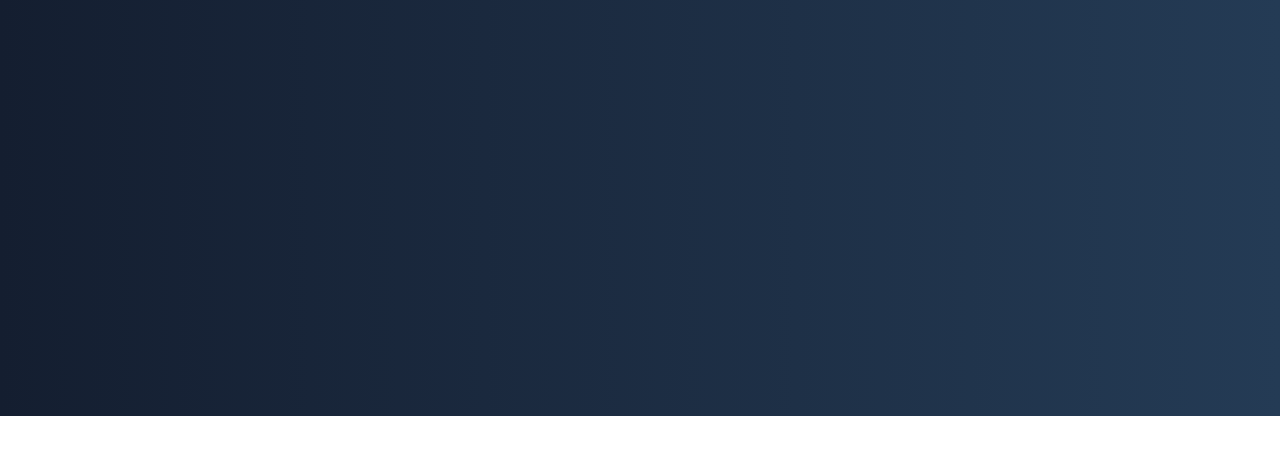
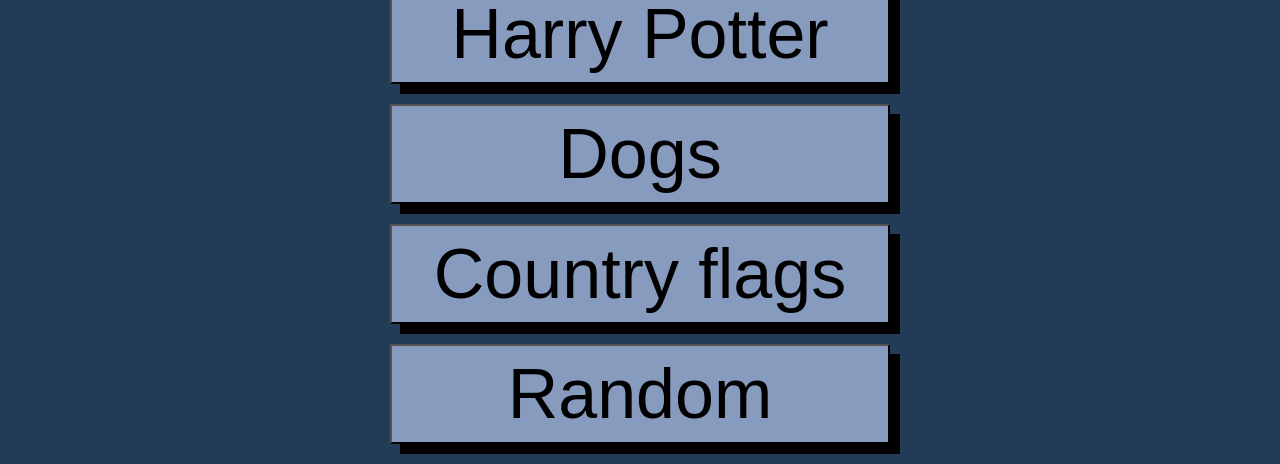
Before and after one commit to yoavDah/Memory-Game, a plain HTML site: page index.html in a window 1280 px wide. Shown: the part 384-848 px from the top of the page. Before the commit the page ends 800 px from the top, so only its background shows below. Drawn offline with Linux system fonts and the light colour scheme.

Commit message:
creating starting screen in html and css

```diff
--- a/index.html
+++ b/index.html
@@ -8,6 +8,14 @@
   </head>
   <body>
 
+    <section class="startingScreen">
+        <h1>Memory Game</h1>
+        <h2>Choose theme</h2>
+        <button class="button">Harry Potter</button>
+        <button class="button">Dogs</button>
+        <button class="button">Country flags</button>
+        <button class="button">Random</button>
+    </section>
     <script src="./script.js"></script>
   </body>
 </html>
--- a/style.css
+++ b/style.css
@@ -4,7 +4,46 @@
   margin: 0;
 }
 
-body {
+body{
+    background-color: #243b55;
+}
+
+.startingScreen{
+    color: white;
+    text-shadow: 2px 2px 4px #000000;
+    display: flex;
+    justify-content: center;
+    align-items: center;
+    flex-direction: column;
+    /* height: 80vh; */
+    font-family: "Segoe UI", Tahoma, Geneva, Verdana, sans-serif;
+    font-size: 90px;
+}
+
+.button{
+    width: 500px;
+    height: 100px;
+    cursor: pointer;
+    background-color: #879bbf;
+    font-size: 70px;
+    box-shadow: 10px 10px;
+    margin-bottom: 20px;
+}
+
+.button:hover{
+    width: 490px;
+    height: 90px;
+    font-size: 69px;
+}
+
+button:active{
+    width: 480px;
+    height: 80px;
+    font-size: 67px;
+    background-color: #6b7b98;
+}
+
+.board {
   height: 100vh;
   display: flex;
   justify-content: center;
```
